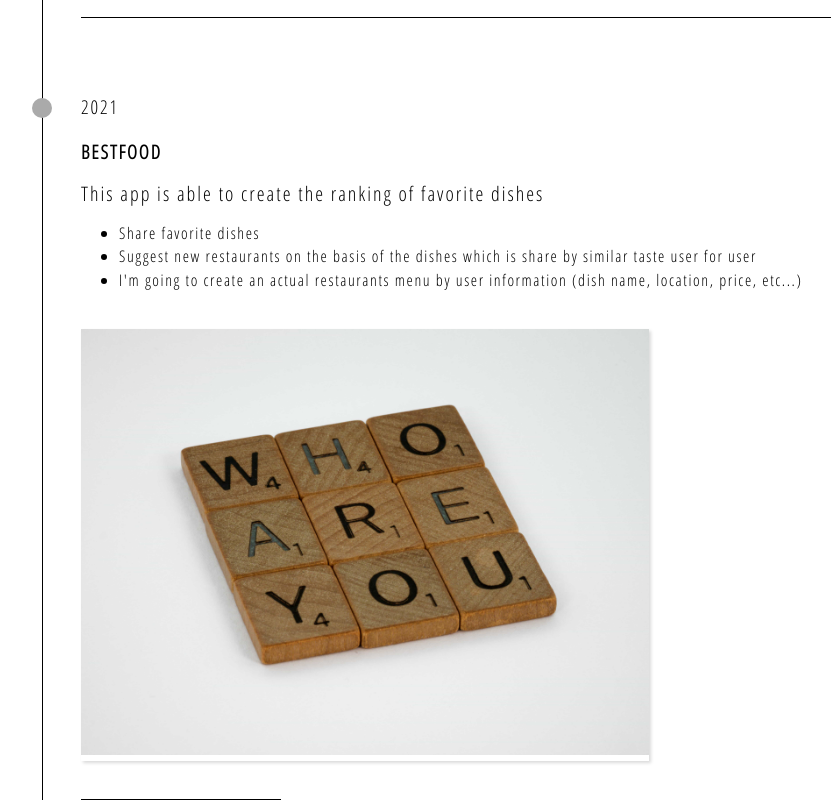
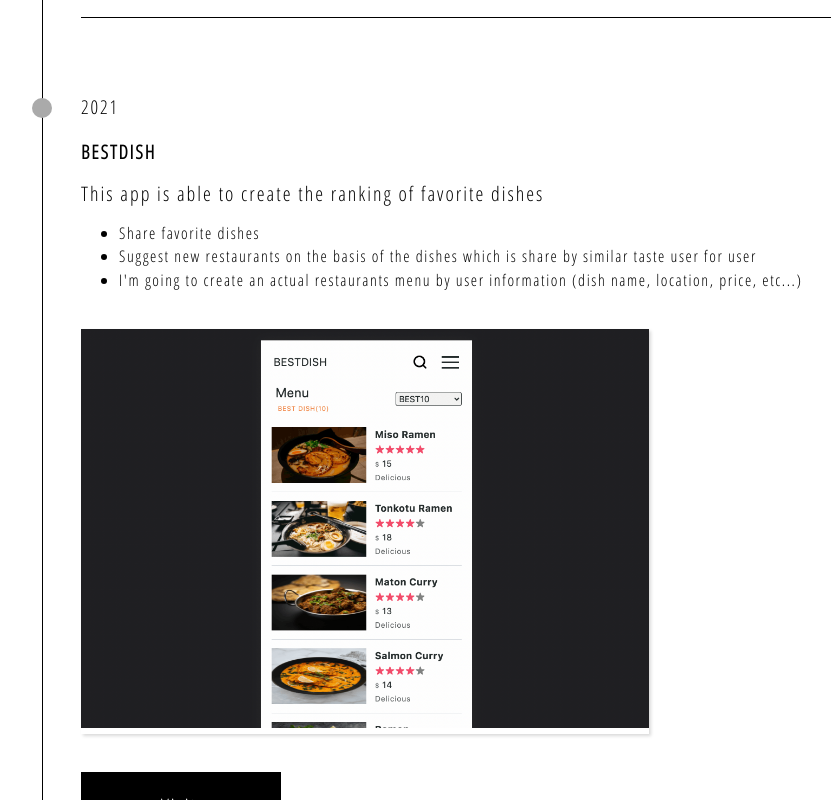
Before and after one commit to Sota-hub/portfolio, a Next.js app: page /about in a window 1280 px wide. Shown: the part 2080-2880 px from the top of the page, without its empty margins (86-917 px from the left). Built offline with nearby package versions, Linux system fonts and the light colour scheme; a web font is replaced by a local one.

Commit message:
separate data to data file

```diff
--- a/component/about/HistorySkill.js
+++ b/component/about/HistorySkill.js
@@ -1,152 +1,9 @@
-import HTML from "../../public/html-5.png";
-import CSS from "../../public/css-3.png";
-import JavaScript from "../../public/javascript.png";
-import Git from "../../public/git.png";
-import GitHub from "../../public/github.png";
-import Sass from "../../public/sass.png";
-import React from "../../public/react.png";
-import Redux from "../../public/redux.png";
-import Next from "../../public/nextjs.png";
-import Node from "../../public/nodejs.png";
-import Mongo from "../../public/mongodb.png";
-import MySQL from "../../public/mysql.png";
-
-import workPic from "../../public/aboutMe.jpg";
-import PokemonImageBattle from "../../public/poke_battle.png";
-
 import Skill from "./Skill";
 import History from "./History";
 import classes from "../../styles/about.module.scss";
 
-const skills = [
-  {
-    id: 1,
-    name: "HTML",
-    source: HTML,
-  },
-  {
-    id: 2,
-    name: "CSS",
-    source: CSS,
-  },
-  {
-    id: 3,
-    name: "JavaScript",
-    source: JavaScript,
-  },
-  {
-    id: 4,
-    name: "Git",
-    source: Git,
-  },
-  {
-    id: 5,
-    name: "GitHub",
-    source: GitHub,
-  },
-  {
-    id: 6,
-    name: "Sass",
-    source: Sass,
-  },
-  {
-    id: 7,
-    name: "React",
-    source: React,
-  },
-  {
-    id: 8,
-    name: "Redux",
-    source: Redux,
-  },
-  {
-    id: 9,
-    name: "Next.js",
-    source: Next,
-  },
-  {
-    id: 10,
-    name: "Node.js",
-    source: Node,
-  },
-  {
-    id: 11,
-    name: "MongoDB",
-    source: Mongo,
-  },
-  {
-    id: 12,
-    name: "MySQL",
-    source: MySQL,
-  },
-];
-
-const histories = [
-  {
-    id: 1,
-    period: "- 2021",
-    description: {
-      title: "Before coming to Vancouver",
-      describe: "I was a university student and a part-timer",
-      points: [
-        "Salesperson in grocery store",
-        "Salesperson in Japanese style pub",
-        "employee in Japanese style hotel",
-        "Website content writer",
-        "I'd been specializing sociology",
-      ],
-    },
-  },
-  {
-    id: 2,
-    period: "2021 -",
-    description: {
-      title: "I enrolled in CICCC",
-      describe: "I'm specializing web development",
-      points: ["Algorithm", "HTML & CSS", "JavaScript", "Java"],
-    },
-  },
-  {
-    id: 3,
-    period: "2021",
-    description: {
-      title: "I did volunteer",
-      describe: "I helped an art event",
-      points: ["Venue setup", "Reception"],
-    },
-  },
-  {
-    id: 4,
-    period: "2021",
-    description: {
-      title: "Pokemon Battle App",
-      describe:
-        "This app is able to play Pokemon on the browser. I created this app with a few people",
-      points: ["Choose pokemon", "Decide move", "Change Pokemon", "Use Item"],
-      // information for my work
-      image: PokemonImageBattle,
-      language: ["React", "Redux", "JS"],
-      link: "https://poke-battle.netlify.app/",
-    },
-  },
-  {
-    id: 5,
-    period: "2021",
-    description: {
-      title: "BESTFOOD",
-      describe: "This app is able to create the ranking of favorite dishes",
-      points: [
-        "Share favorite dishes",
-        "Suggest new restaurants on the basis of the dishes which is share by similar taste user for user",
-        "I'm going to create an actual restaurants menu by user information (dish name, location, price, etc...)",
-      ],
-      // information for my work
-      image: workPic,
-      language: ["Next.js", "Node.js", "MySQL"],
-      link: "https://poke-battle.netlify.app/",
-    },
-  },
-];
+import skills from "../../data/skills-data";
+import histories from "../../data/history-data";
 
 const HistorySkill = () => {
   return (
--- a/component/common/Header.js
+++ b/component/common/Header.js
@@ -34,7 +34,7 @@
               className={`${classes.grid_items} ${
                 (router.pathname === "/works" ||
                   router.pathname === "/works/pokemon" ||
-                  router.pathname === "/works/bestfood") &&
+                  router.pathname === "/works/bestdish") &&
                 classes.active
               }`}
             >
--- a/component/works/WorkDetail.js
+++ b/component/works/WorkDetail.js
@@ -12,7 +12,11 @@
       <div className="container">
         <div className={classes.detail_container}>
           <h2 className={classes.detail_title}>{data.title}</h2>
-          <a href={data.github} className={classes.detail_github}>
+          <a
+            href={data.github}
+            target="blank"
+            className={classes.detail_github}
+          >
             Go to GitHub pages
           </a>
           {data.description.map((desc, i) => (
```
Also changed, not shown: component/works/Work.js (+2 -8 lines), component/works/WorkList.js (+14 -25 lines), pages/works/bestdish.js (added, +8 -0 lines), pages/works/bestfood.js (deleted, +0 -17 lines), pages/works/pokemon.js (+2 -16 lines).
